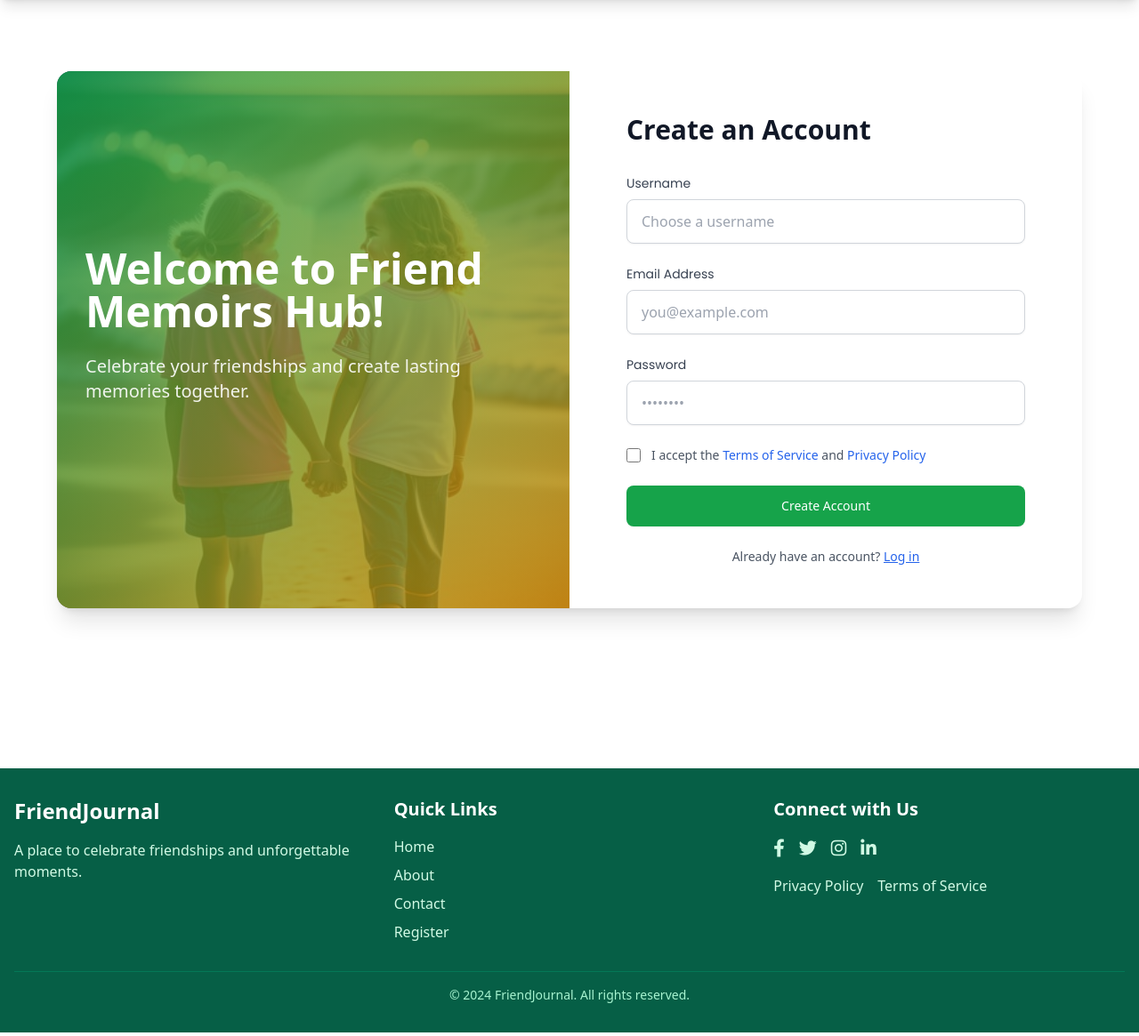
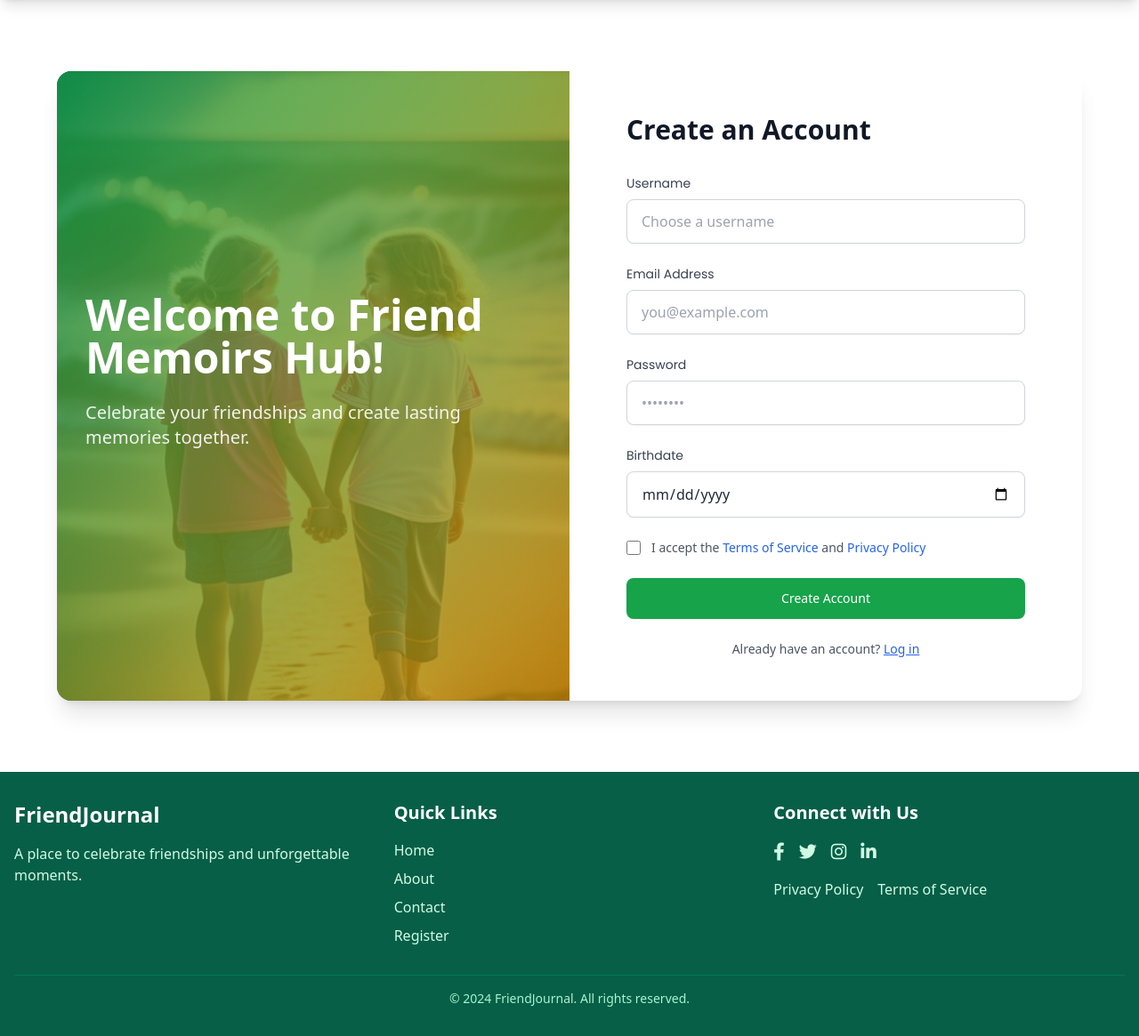
Before and after one commit to sapanadhakal40/friends-journal-hub, a Flask app: page /register in a window 1280 px wide. Shown: the part 64-1229 px from the top of the page at 89% size. Run offline with Flask 3, Linux system fonts and the light colour scheme; style sheets or scripts are compiled from the project's sources.

Commit message:
Add birthdate input and implement javascript logic to convert selected birthdate

```diff
--- a/app/templates/register.html
+++ b/app/templates/register.html
@@ -51,6 +51,11 @@
                                 class="block w-full px-4 py-3 rounded-lg border border-gray-300 shadow-sm  focus:border-blue-500 transition-colors"
                                 placeholder="••••••••">
                         </div>
+                        <div>
+                            <label class="block text-sm font-poppins text-gray-700 mb-2">Birthdate</label>
+                            <input type="date" name="birthdate" required
+                                   class="block w-full px-4 py-3 rounded-lg border border-gray-300 shadow-sm  focus:border-blue-500 transition-colors">
+                        </div>
 
                         <div class="flex items-center">
                             <input type="checkbox" name="terms" id="terms" required
@@ -76,9 +81,41 @@
                         </p>
                     </form>
                 </div>
+
             </div>
         </div>
     </div>
 </div>
 
+
+<script>
+    document.querySelector('form').addEventListener('submit', function(event) {
+      const birthdateInput = document.getElementById('birthdate');
+      const birthdateValue = birthdateInput.value;
+
+      //Check if birthdate is selected
+      if (birthdateValue === "") {
+          alert("Please select your birthdate.");
+          event.preventDefault(); //Prevent form submission
+          return;
+      }
+
+      //Check if date is valid (YYYY-MM-DD)
+      const dateParts = birthdateValue.split('-');
+      if (dateParts.length !== 3 || dateParts.some(isNaN) ) {
+          alert("Please enter a valid date.");
+          event.preventDefault();
+          return;
+      }
+
+      // Format the date as YYYY-MM-DD (if not already in that format)
+      const year = dateParts[0];
+      const month = dateParts[1].padStart(2, '0'); //Add leading zero if needed
+      const day = dateParts[2].padStart(2, '0');   //Add leading zero if needed
+      const formattedDate = `${year}-${month}-${day}`; //Always in YYYY-MM-DD
+
+      birthdateInput.value = formattedDate;
+
+    });
+  </script>
 {% endblock %}
```
